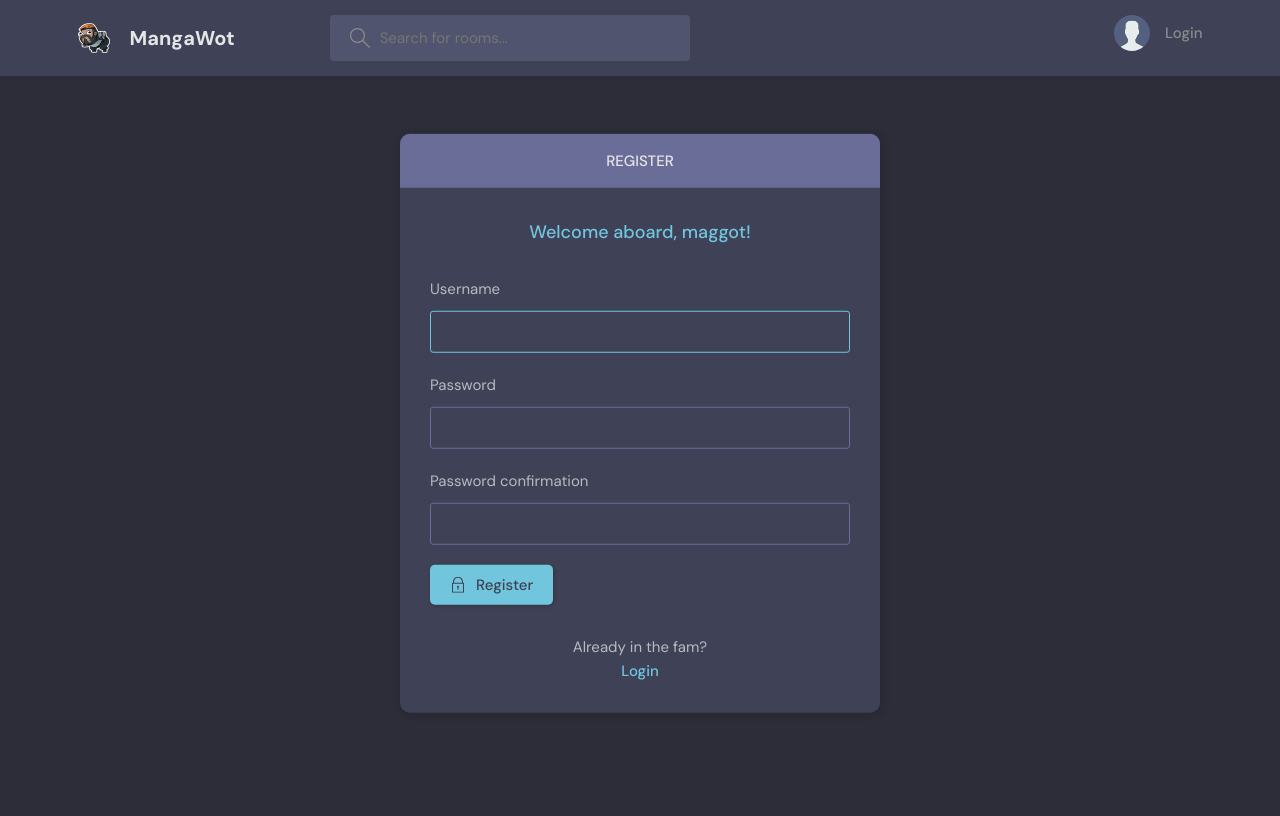
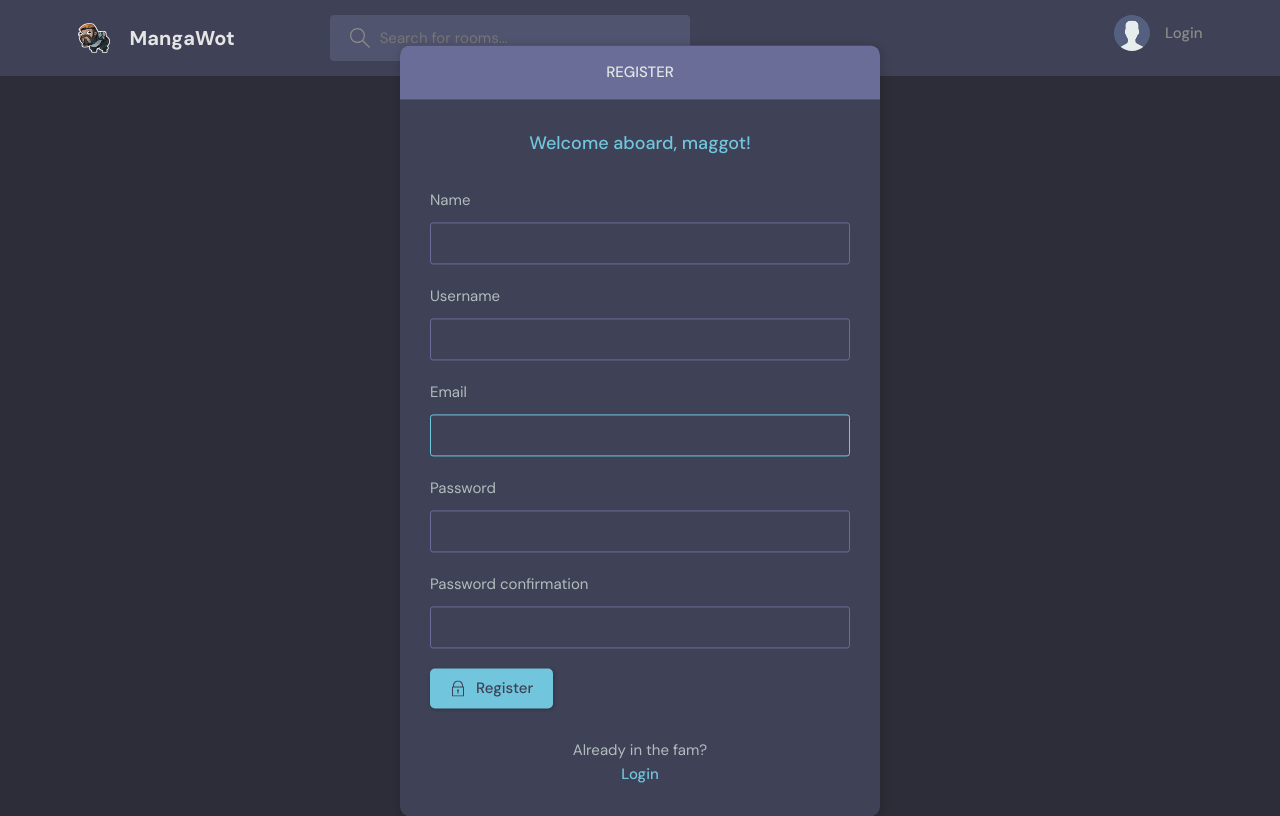
Before and after one commit to Naxiousity/RedditLookAlike, a Django app: page /register/ in a window 1280 px wide. Before the commit the page ends 713 px from the top, so only its background shows below. Run offline with Django 4.2, Linux system fonts and the light colour scheme.

Commit message:
Finalized Pt1

```diff
--- a/base/forms.py
+++ b/base/forms.py
@@ -2,6 +2,11 @@ from django.forms import ModelForm
 from django.contrib.auth.forms import UserCreationForm
 from .models import Room, User
 
+
+class MyUserCreationForm(UserCreationForm):
+    class Meta:
+        model = User
+        fields = ['name', 'username', 'email', 'password1', 'password2']
 
 class RoomForm(ModelForm):
     class Meta:
--- a/base/templates/base/activity_component.html
+++ b/base/templates/base/activity_component.html
@@ -10,7 +10,7 @@
           <img src="{{message.user.avatar.url}}" />
         </div>
         <p>
-          {{message.user}}
+          {{message.user.name}}
           <span>{{message.created|timesince}}</span>
         </p>
       </a>
--- a/base/templates/base/login_register.html
+++ b/base/templates/base/login_register.html
@@ -16,8 +16,8 @@
         <form class="form" method="POST" action="">
           {% csrf_token %}
           <div class="form__group form__group">
-            <label for="room_name">Username</label>
-            <input id="username" name="username" type="text" placeholder="Omega_Crinkles" />
+            <label for="room_name">Email</label>
+            <input id="username" name="email" type="text" placeholder="Omega_Crinkles" />
           </div>
           <div class="form__group">
             <label for="password">Password</label>
--- a/base/templates/base/room_form.html
+++ b/base/templates/base/room_form.html
@@ -59,7 +59,7 @@
           </div> -->
 
           <div class="form__action">
-            <a class="btn btn--dark" href="index.html">Cancel</a>
+            <a class="btn btn--dark" href="{{request.META.HTTP_REFERER}}">Cancel</a>
             <button class="btn btn--main" type="submit">Submit</button>
           </div>
         </form>
--- a/base/templates/base/update-user.html
+++ b/base/templates/base/update-user.html
@@ -19,7 +19,7 @@
         </div>
       </div>
       <div class="layout__body">
-        <form class="form" action="" method="POST">
+        <form class="form" action="" method="POST" enctype="multipart/form-data">
           {% csrf_token %}
 
           {% for field in form %}
--- a/base/views.py
+++ b/base/views.py
@@ -4,9 +4,8 @@ from django.contrib import messages
 from django.contrib.auth.decorators import login_required
 from django.db.models import Q
 from django.contrib.auth import authenticate, login, logout
-from django.contrib.auth.forms import UserCreationForm
 from .models import Room, Topic, Message, User
-from .forms import RoomForm, UserForm
+from .forms import RoomForm, UserForm, MyUserCreationForm
 
 '''rooms = [
     {'id':1, 'name': 'Lets learn Python'},
@@ -22,17 +21,15 @@ def loginPage(request):
         return redirect('home')
 
     if request.method == 'POST':
-
-        username = request.POST.get('username').lower()
+        email = request.POST.get('email').lower()
         password = request.POST.get('password')
 
         try:
-            user = User.objects.get(username=username)
-        except User.DoesNotExist:
+            user = User.objects.get(email=email)
+        except:
             messages.error(request, 'User does not exist.')
-            return render(request, 'base/login_register.html')
 
-        user = authenticate(request, username=username, password=password)
+        user = authenticate(request, email=email, password=password)
 
         if user is not None:
             login(request, user)
@@ -48,10 +45,10 @@ def logoutUser(request):
     return redirect('home')
 
 def registerPage(request):
-    form = UserCreationForm(request.POST or None)
+    form = MyUserCreationForm(request.POST or None)
 
     if request.method == 'POST':
-        form = UserCreationForm(request.POST)
+        form = MyUserCreationForm(request.POST)
         if form.is_valid():
             user = form.save(commit=False)
             user.username = user.username.lower()
@@ -185,7 +182,7 @@ def updateUser(request):
     form = UserForm(instance=user)
 
     if request.method == 'POST':
-        form = UserForm(request.POST, request.FILES, instance=user)
+        form = UserForm(request.POST, request.FILES, request.FILES, instance=user)
         if form.is_valid():
             form.save()
             return redirect('user-profile', pk=user.id)
--- a/templates/main.html
+++ b/templates/main.html
@@ -5,7 +5,7 @@
     <meta charset="UTF-8" />
     <meta http-equiv="X-UA-Compatible" content="IE=edge" />
     <meta name="viewport" content="width=device-width, initial-scale=1.0" />
-    <link rel="shortcut icon" href="assets/favicon.ico" type="image/x-icon" />
+    <link rel="shortcut icon" href="{% static 'images/logokek.webp' %}" type="image/x-icon" />
     <link rel="stylesheet" href="{% static 'styles/style.css' %}" />
     <title>MangaWot</title>
   </head>
--- a/templates/navbar.html
+++ b/templates/navbar.html
@@ -27,7 +27,7 @@
             <div class="avatar avatar--medium active">
               <img src="{{request.user.avatar.url}}" />
             </div>
-            <p>{{request.user.username}} <span>@{{request.user.username}}</span></p>
+            <p>{{request.user.name}} <span>@{{request.user.username}}</span></p>
           </a>
           <button class="dropdown-button">
             <svg version="1.1" xmlns="http://www.w3.org/2000/svg" width="32" height="32" viewBox="0 0 32 32">
```
Also changed, not shown: base/templates/base/profile.html (+5 -7 lines), coolwebsite.html (deleted), db.sqlite3, static/images/artworks-000291734175-ssx7z3-t500x500.jpg (added).
